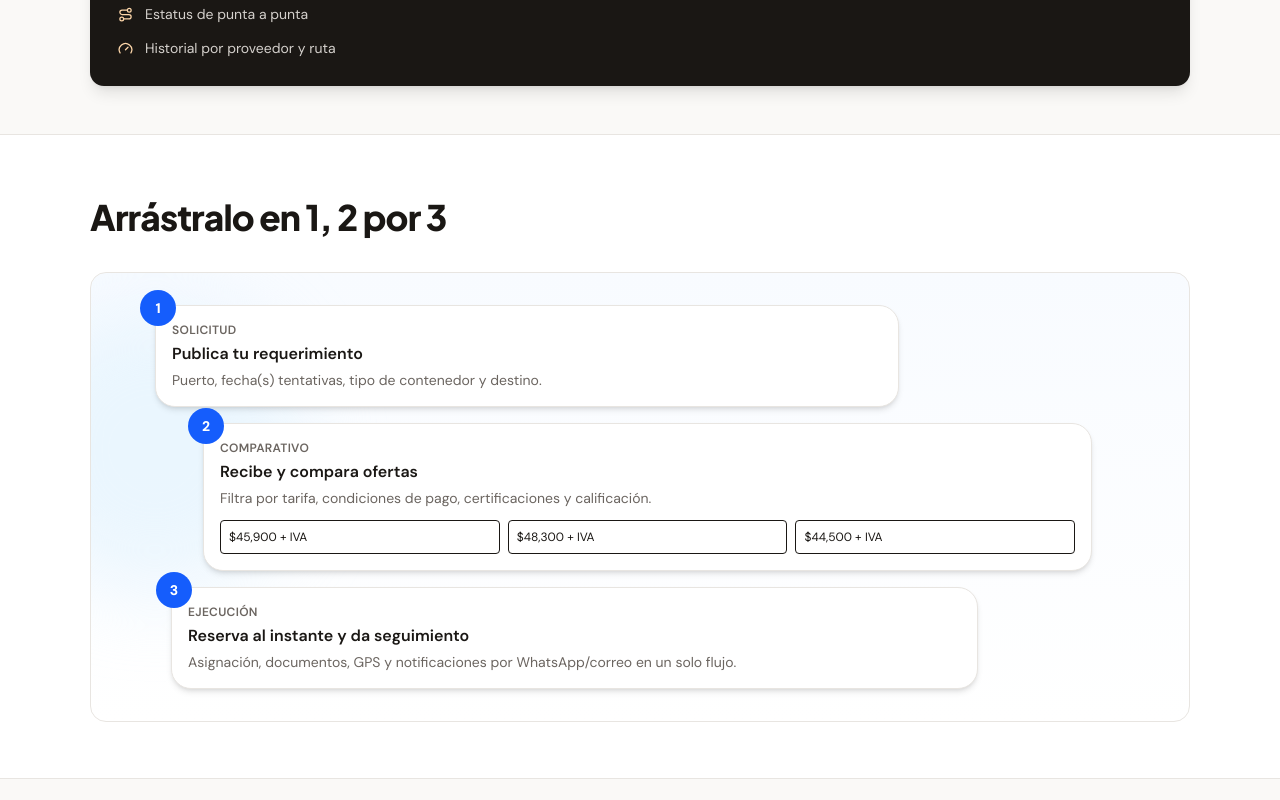
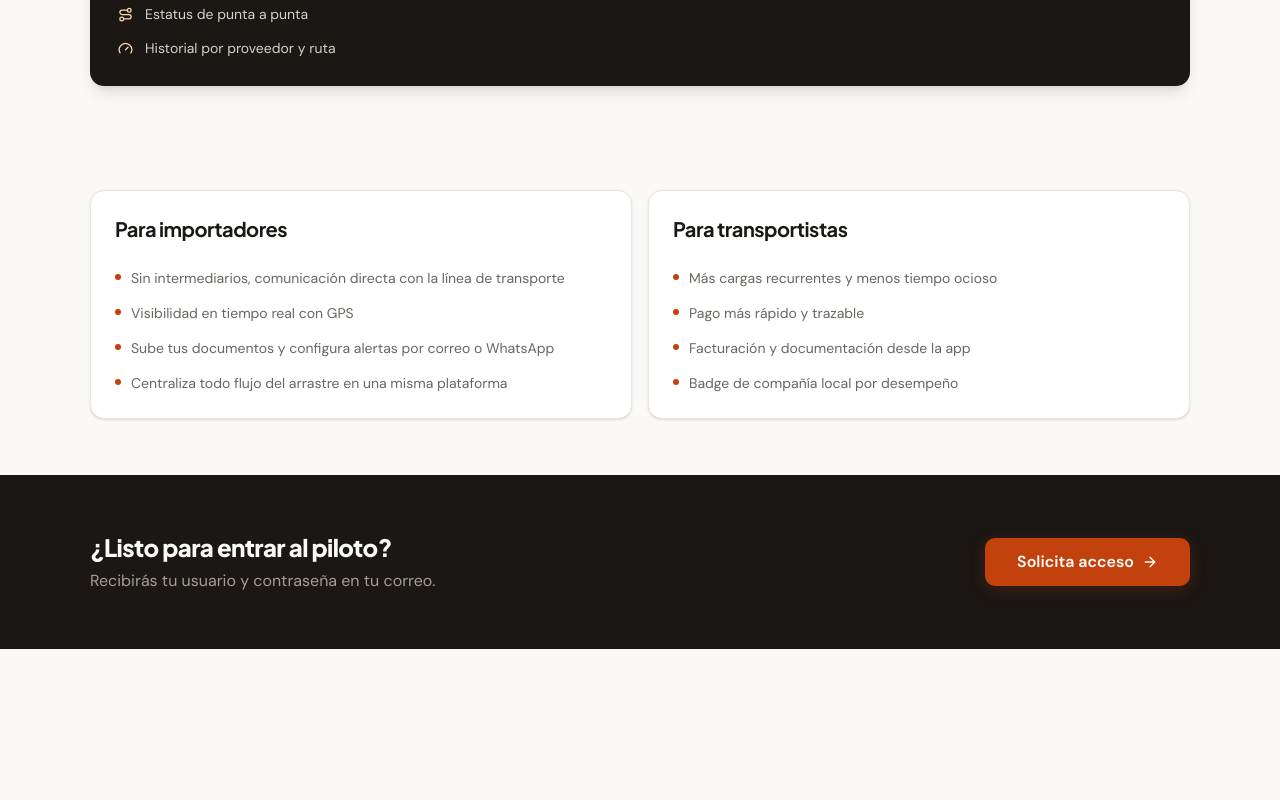
Before and after one commit to apollo-ex/arrastralo, a Next.js app: page /landing in a window 1280 px wide. Shown: the part 5200-6000 px from the top of the page. After the commit the page ends 5849 px from the top, so only its background shows below. Built offline with nearby package versions, Linux system fonts and the light colour scheme.

Commit message:
Remove Arrástralo en 1,2,3 section from landing

```diff
--- a/app/landing/page.tsx
+++ b/app/landing/page.tsx
@@ -491,46 +491,6 @@ export default function LandingPage() {
         </div>
       </section>
 
-      {/* ── Steps ───────────────────────────────────── */}
-      <section id="como-funciona" className="px-4 sm:px-6 py-12 sm:py-14 bg-card border-y border-border">
-        <div className="max-w-[1100px] mx-auto">
-          <h2 className="font-display text-[clamp(1.4rem,3vw,2.2rem)] font-extrabold tracking-tight mb-7">
-            Arrástralo en 1, 2 por 3
-          </h2>
-          <div className="relative mt-2 rounded-2xl border border-border bg-gradient-to-b from-[#f8fbff] to-white p-4 sm:p-8 overflow-hidden">
-            <div className="absolute -left-20 top-8 w-72 h-72 rounded-full bg-sky-100/60 blur-2xl" />
-
-            <div className="relative space-y-4">
-              <div className="relative ml-2 sm:ml-8 w-[92%] sm:w-[72%] rounded-xl border border-border bg-white shadow-md p-3 sm:p-4">
-                <span className="absolute -left-4 -top-4 inline-grid place-items-center size-9 rounded-full bg-blue-600 text-white font-extrabold text-sm">1</span>
-                <p className="text-xs font-semibold text-muted-foreground uppercase tracking-wide">Solicitud</p>
-                <p className="font-semibold mt-1">Publica tu requerimiento</p>
-                <p className="text-sm text-muted-foreground mt-1">Puerto, fecha(s) tentativas, tipo de contenedor y destino.</p>
-              </div>
-
-              <div className="relative ml-8 sm:ml-20 w-[94%] sm:w-[86%] rounded-xl border border-border bg-white shadow-md p-3 sm:p-4">
-                <span className="absolute -left-4 -top-4 inline-grid place-items-center size-9 rounded-full bg-blue-600 text-white font-extrabold text-sm">2</span>
-                <p className="text-xs font-semibold text-muted-foreground uppercase tracking-wide">Comparativo</p>
-                <p className="font-semibold mt-1">Recibe y compara ofertas</p>
-                <p className="text-sm text-muted-foreground mt-1">Filtra por tarifa, condiciones de pago, certificaciones y calificación.</p>
-                <div className="mt-3 grid gap-2 sm:grid-cols-3 text-xs">
-                  <div className="rounded border p-2">$45,900 + IVA</div>
-                  <div className="rounded border p-2">$48,300 + IVA</div>
-                  <div className="rounded border p-2">$44,500 + IVA</div>
-                </div>
-              </div>
-
-              <div className="relative ml-4 sm:ml-12 w-[96%] sm:w-[78%] rounded-xl border border-border bg-white shadow-md p-3 sm:p-4">
-                <span className="absolute -left-4 -top-4 inline-grid place-items-center size-9 rounded-full bg-blue-600 text-white font-extrabold text-sm">3</span>
-                <p className="text-xs font-semibold text-muted-foreground uppercase tracking-wide">Ejecución</p>
-                <p className="font-semibold mt-1">Reserva al instante y da seguimiento</p>
-                <p className="text-sm text-muted-foreground mt-1">Asignación, documentos, GPS y notificaciones por WhatsApp/correo en un solo flujo.</p>
-              </div>
-            </div>
-          </div>
-        </div>
-      </section>
-
       {/* ── Audiences ───────────────────────────────── */}
       <section className="px-4 sm:px-6 py-12 sm:py-14">
         <div className="max-w-[1100px] mx-auto grid gap-4 md:grid-cols-2">
```
